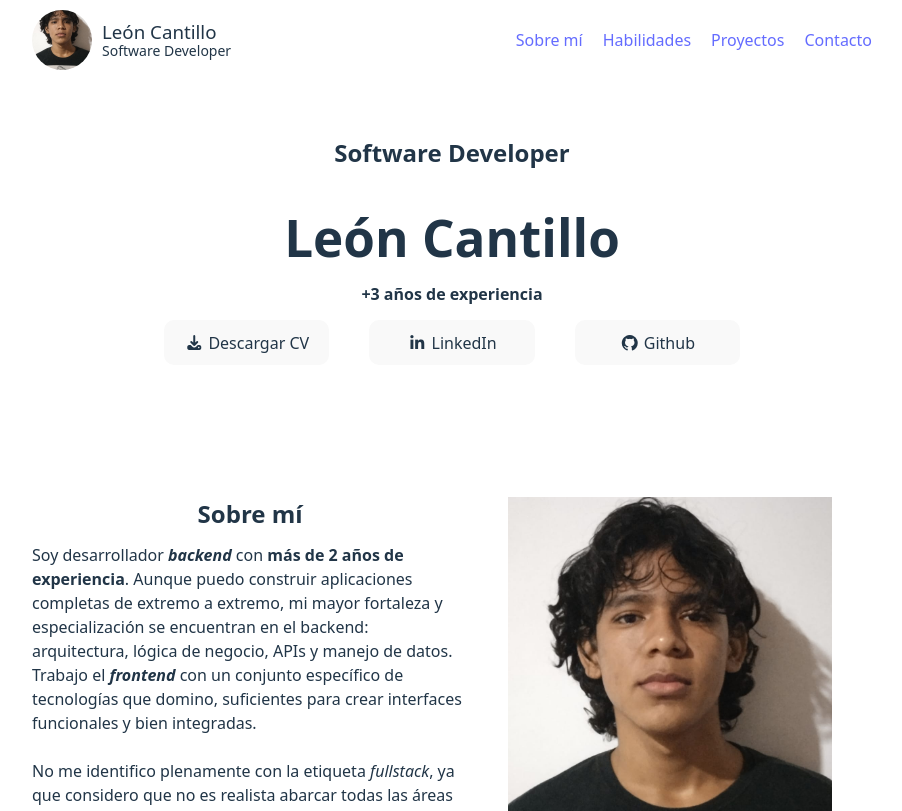
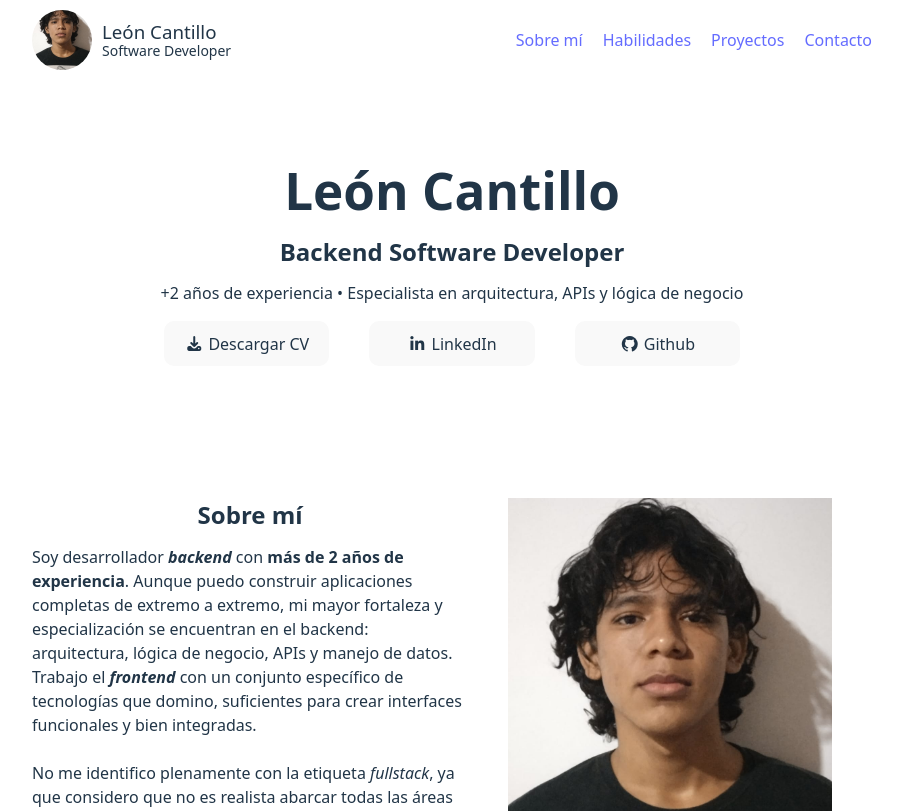
Before and after one commit to leoncantillo/portfolio, a React (Vite) app: page / in a window 1280 px wide. Shown: the top 811 px of the page, without its empty margins (188-1090 px from the left). Built offline with nearby package versions, Linux system fonts and the light colour scheme.

Commit message:
[UPDATE] SEO improving and experience description.

```diff
--- a/src/pages/Introduction.jsx
+++ b/src/pages/Introduction.jsx
@@ -21,10 +21,9 @@ const Introduction = () => {
       {/* <!-- HERO BANNER --> */}
       <section className="hero" id="hero">
         <Layout>
-
-          <h2 className="hero__professional-title">Software Developer</h2>
           <h1 className="hero__name">León Cantillo</h1>
-          <h4 className="hero__experience">+3 años de experiencia</h4>
+          <h2 className="hero__professional-title">Backend Software Developer</h2>
+          <p className="hero__experience">+{experienceYears - 1} años de experiencia • Especialista en arquitectura, APIs y lógica de negocio</p>
           <ul className="hero__networks">
             <li className="hero__networks-button hero__networks-button--download button">
               <a href="" target="_blank" rel="noopener noreferrer">
```
